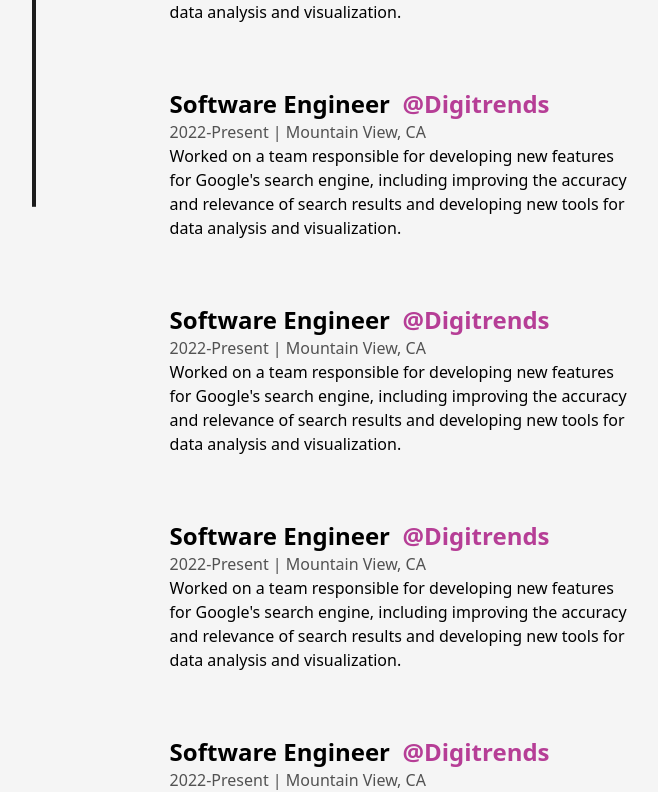
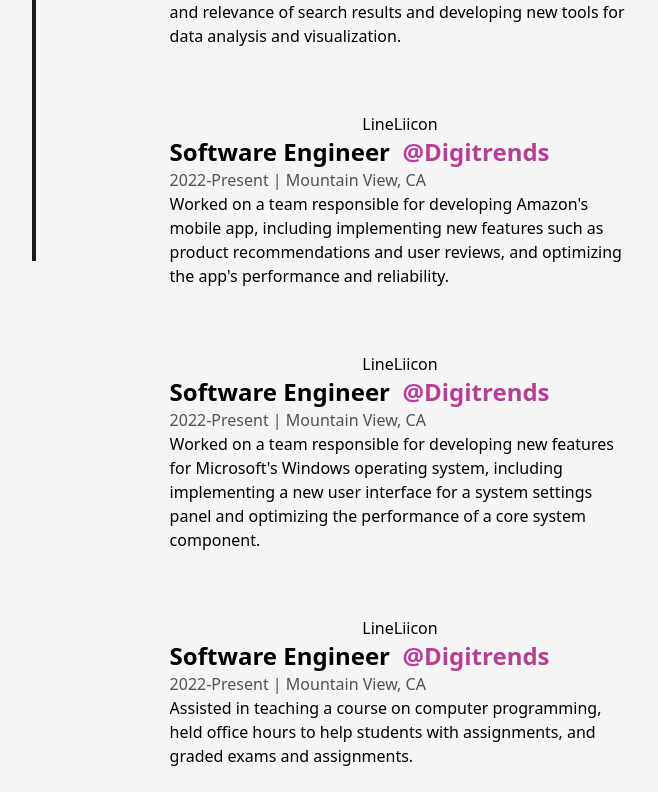
Before and after one commit to Abdullah-Younus/Portfolio, a Next.js app: page /about in a window 1280 px wide. Shown: the part 2668-3460 px from the top of the page, without its empty margins (256-914 px from the left). Built offline with nearby package versions, Linux system fonts and the light colour scheme.

Commit message:
local changes

```diff
--- a/src/components/Experience.tsx
+++ b/src/components/Experience.tsx
@@ -1,8 +1,10 @@
 import React, { useRef } from 'react'
 import { motion, useScroll } from 'framer-motion'
+import LineLiicon from './LineLiicon'
 
 const Details = ({ position, company, companyLink, time, address, work }: any) => {
     return <li className='my-8 first:mt-0 last:mb-0 w-[60%] mx-auto flex flex-col items-center justify-between'>
+        <LineLiicon />
         <div>
             <h3 className='capitalize font-bold text-2xl'>{position}&nbsp; <a href={companyLink} className='text-primary capitalize' target='_blank'>@{company}</a> </h3>
             <span className='capitalize font-medium text-dark/75'>
@@ -52,9 +54,9 @@
                         company="Digitrends"
                         time="2022-Present"
                         address="Mountain View, CA"
-                        work="Worked on a team responsible for developing new features for Google's
-                        search engine, including improving the accuracy and relevance of search results and
-                        developing new tools for data analysis and visualization."
+                        work="Worked on a team responsible for developing Amazon's mobile app, including implementing new features such
+                        as product recommendations and user reviews, and optimizing the app's performance and reliability.
+                        "
                         companyLink="https://digitrends.co/"
                     />
                     <Details
@@ -62,9 +64,9 @@
                         company="Digitrends"
                         time="2022-Present"
                         address="Mountain View, CA"
-                        work="Worked on a team responsible for developing new features for Google's
-                        search engine, including improving the accuracy and relevance of search results and
-                        developing new tools for data analysis and visualization."
+                        work="Worked on a team responsible for developing new features for Microsoft's Windows operating system,
+                        including implementing a new user interface for a system settings panel and optimizing the performance of
+                        a core system component."
                         companyLink="https://digitrends.co/"
                     />
                     <Details
@@ -72,9 +74,8 @@
                         company="Digitrends"
                         time="2022-Present"
                         address="Mountain View, CA"
-                        work="Worked on a team responsible for developing new features for Google's
-                        search engine, including improving the accuracy and relevance of search results and
-                        developing new tools for data analysis and visualization."
+                        work="Assisted in teaching a course on computer programming, held office hours to help students with assignments,
+                        and graded exams and assignments."
                         companyLink="https://digitrends.co/"
                     />
                     <Details
--- /dev/null
+++ b/src/components/LineLiicon.tsx
@@ -0,0 +1,9 @@
+import React from 'react'
+
+const LineLiicon = () => {
+  return (
+    <div>LineLiicon</div>
+  )
+}
+
+export default LineLiicon
```
